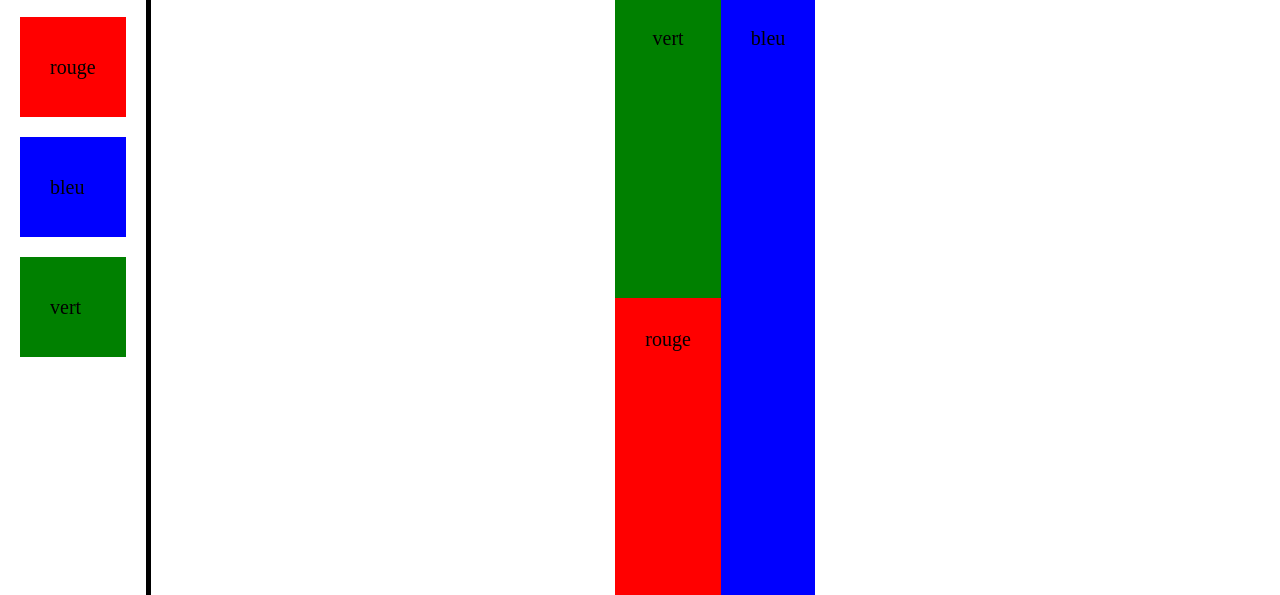
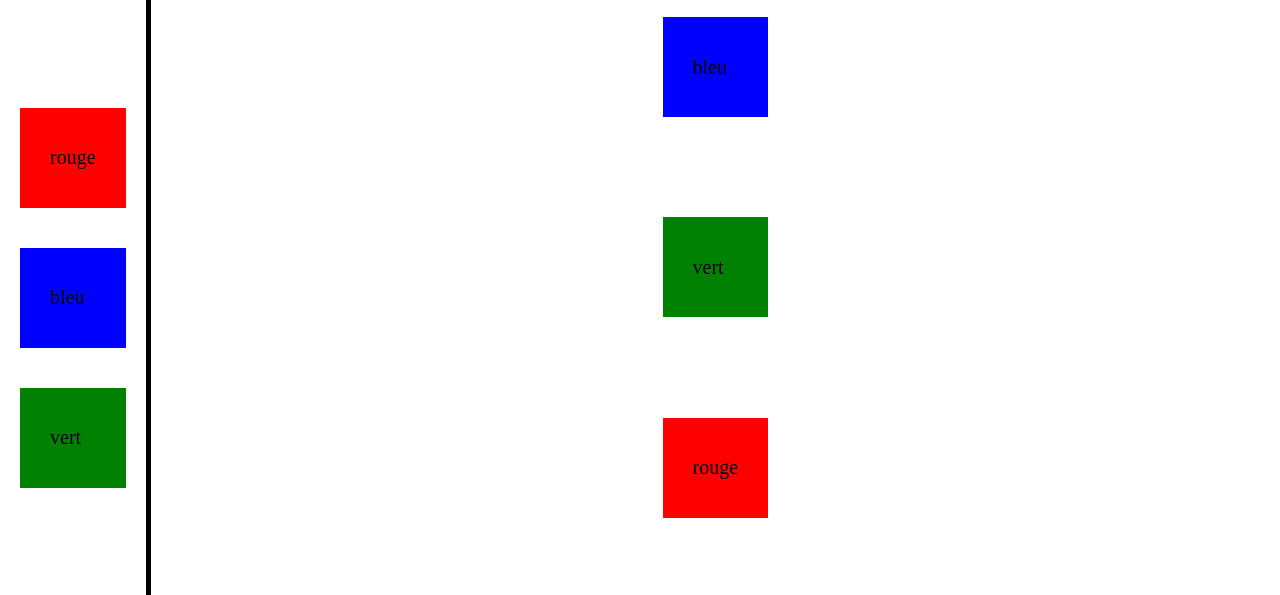
Before and after one commit to cquentin26200/dragAndDrop, a website built with Parcel: page index.html in a window 1280 px wide. Shown: the part 97-692 px from the top of the page. Built offline with nearby package versions, Linux system fonts and the light colour scheme.

Commit message:
improve content and style

```diff
--- a/css/style.css
+++ b/css/style.css
@@ -36,9 +36,12 @@ main .green {
 
 main aside {
     border-right: 5px solid black;
+    display: flex;
+    flex-direction: column;
+    justify-content: center;
 }
 
-main aside div {
+main aside div, main .drag div {
     height: 10rem;
     margin: 2rem;
     padding: 3rem;
@@ -48,15 +51,6 @@ main aside div {
 
 main .drag {
     display: grid;
-}
-
-main .drag .blue {
-    grid-column: 2 / 4;
-    grid-row: 1 / 3;
-}
-
-main .drag div {
-    padding: 3rem;
 }
 
 main .flex {
--- a/index.html
+++ b/index.html
@@ -13,9 +13,9 @@
     </header>
     <main>
       <aside>
-        <div class="red" draggable="true">rouge</div>
-        <div class="blue" draggable="true">bleu</div>
-        <div class="green" draggable="true">vert</div>
+        <div class="red">rouge</div>
+        <div class="blue">bleu</div>
+        <div class="green">vert</div>
       </aside>
       <div class="flex">
         <div class="drag">
@@ -28,6 +28,6 @@
     <footer>
       <p>footer</p>
     </footer>
-    <script src="/js/script.js"></script>
+    <script src="/js/script.js" type="module"></script>
   </body>
 </html>
```
